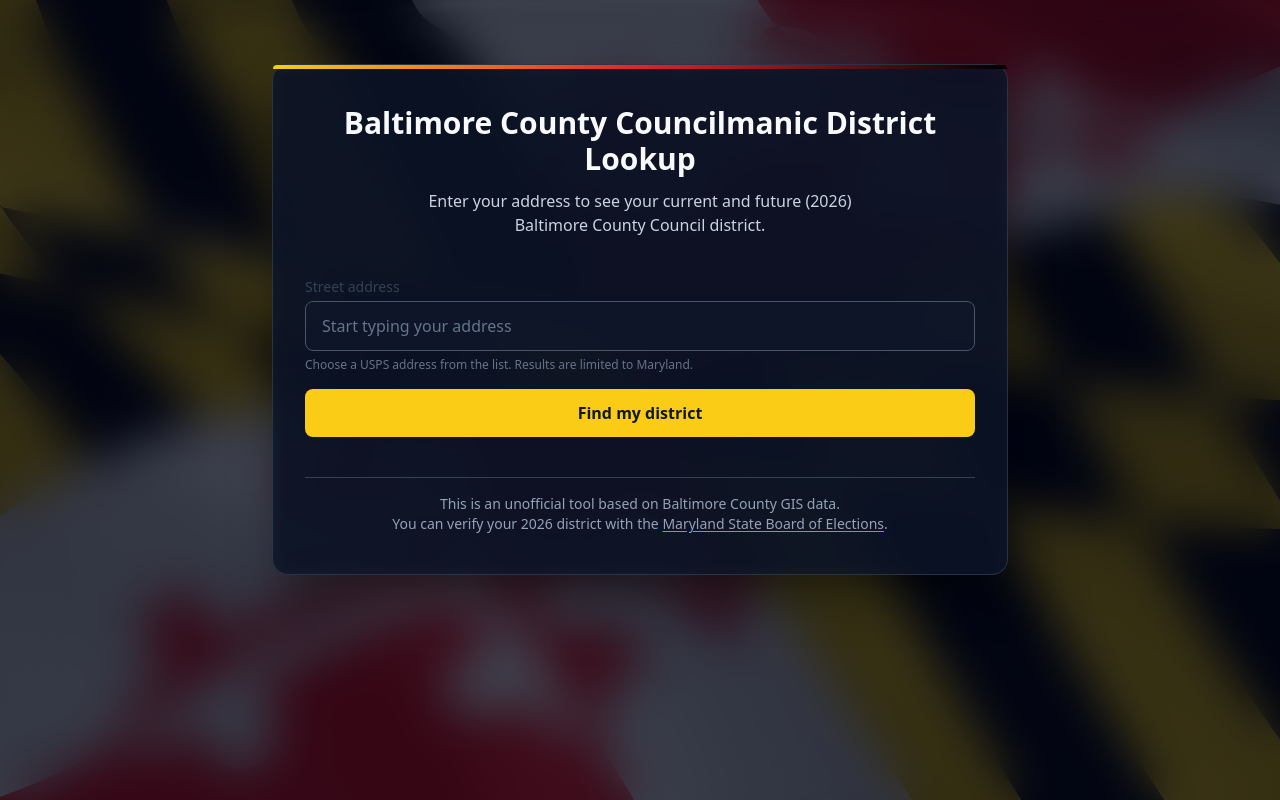
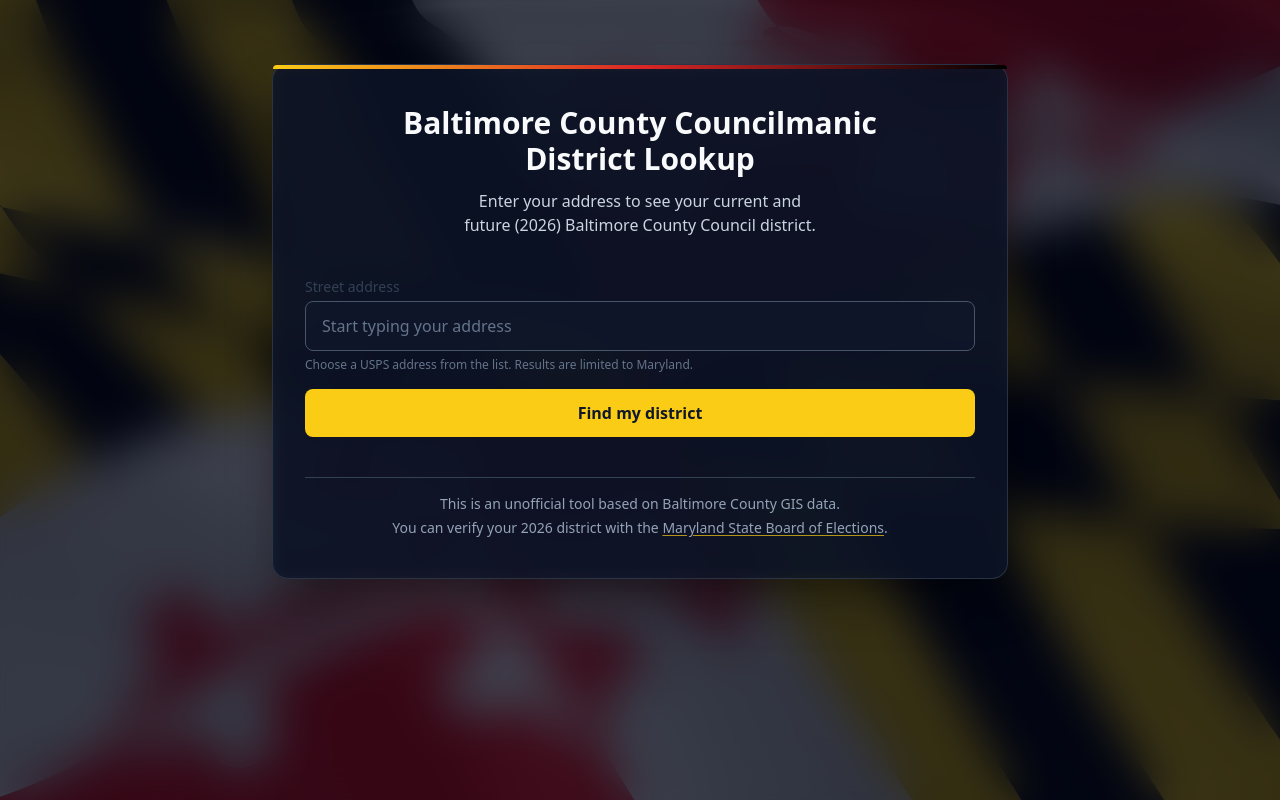
Before and after one commit to mmccurdy/bcclookup, a Next.js app: page / in a window 1280 px wide. Built offline with nearby package versions, Linux system fonts and the light colour scheme.

Commit message:
Text alignment nits.

```diff
--- a/src/app/page.tsx
+++ b/src/app/page.tsx
@@ -39,14 +39,14 @@
 
         <header className="text-center mb-8 sm:mb-10">
 
-          <h1 className="text-2xl sm:text-3xl font-bold text-slate-50 leading-tight">
+          <h1 className="text-2xl sm:text-3xl font-bold text-slate-50 leading-tight text-balance">
             <span>Baltimore County</span>
             <span className="block sm:inline sm:ml-2">
               Councilmanic District Lookup
             </span>
           </h1>
-          <p className="mt-3 text-sm sm:text-base text-slate-300 max-w-xl mx-auto">
-            Enter your address to see your current and future (2026)<br /> Baltimore
+          <p className="mt-3 text-sm sm:text-base text-slate-300 max-w-xl mx-auto text-balance">
+            Enter your address to see your current and future (2026) Baltimore
             County Council district.
           </p>
         </header>
@@ -59,12 +59,12 @@
 
         {result && <LookupResult result={result} />}
 
-        <footer className="mt-10 pt-4 border-t border-slate-700 text-center text-xs sm:text-sm text-slate-400">
-          <p>
+        <footer className="mt-10 pt-4 border-t border-slate-700 text-center text-xs sm:text-sm text-slate-400 space-y-1 text-balance">
+          <p className="text-balance">
             This is an unofficial tool based on Baltimore County GIS data.
           </p>
-          <p>You can verify your 2026
-            district with the{" "}
+          <p className="text-balance">
+            You can verify your 2026 district with the{" "}
             <a
               href="https://voterservices.elections.maryland.gov/VoterSearch"
               target="_blank"
```
